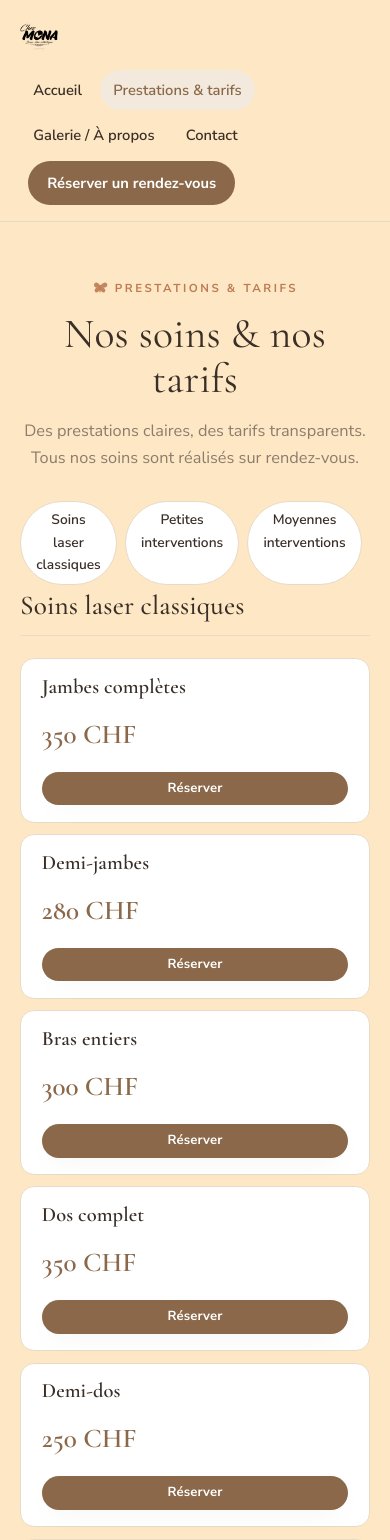
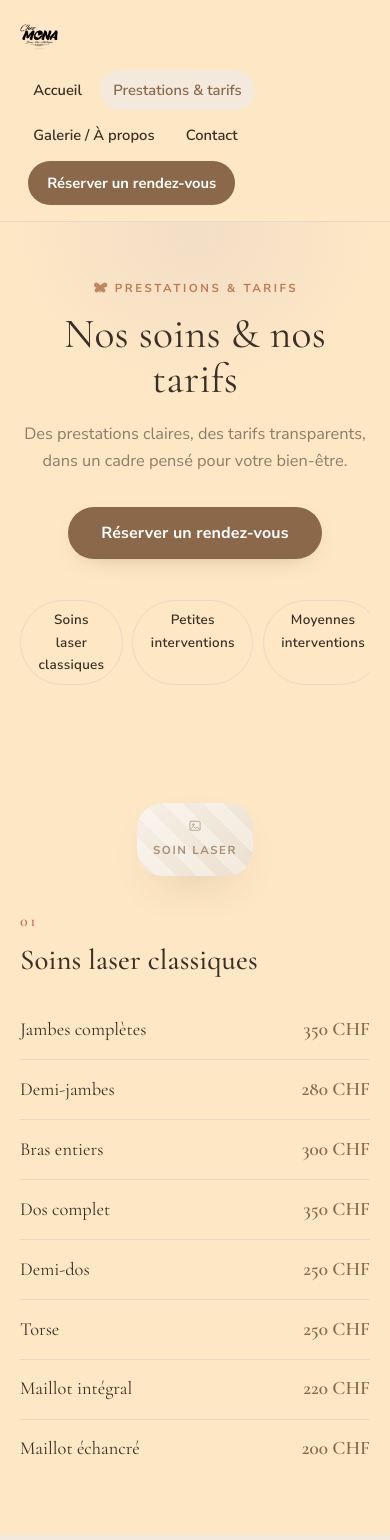
Before and after one commit to NelsonAlmeida5/chezmona, a Nuxt app: page /prestations in a window 390 px wide. Shown: the top 1540 px of the page. Built offline with nearby package versions, Linux system fonts and the light colour scheme.

Commit message:
style: refine prestations page design

```diff
--- a/app/components/PriceCategory.vue
+++ b/app/components/PriceCategory.vue
@@ -1,35 +1,81 @@
 <script setup lang="ts">
 import type { PrestationCategory } from '~/data/prestations'
 
-defineProps<{
+const props = defineProps<{
   category: PrestationCategory
+  imageLabel: string
+  reverse?: boolean
 }>()
+
+const orderLabel = String(props.category.order).padStart(2, '0')
 </script>
 
 <template>
-  <div :id="`cat-${category.id}`" class="price-cat">
-    <div class="price-cat__head">
+  <div :id="`cat-${category.id}`" class="price-cat" :class="{ 'price-cat--reverse': reverse }">
+    <div class="price-cat__media">
+      <ImagePlaceholder :label="imageLabel" />
+    </div>
+    <div class="price-cat__content">
+      <span class="price-cat__index">{{ orderLabel }}</span>
       <h2>{{ category.title }}</h2>
+      <div class="price-cat__list">
+        <PriceRow v-for="item in category.items" :key="item.id" :item="item" />
+      </div>
     </div>
-    <PriceRow
-      v-for="item in category.items"
-      :key="item.id"
-      :item="item"
-    />
   </div>
 </template>
 
 <style scoped>
 .price-cat {
-  margin-bottom: clamp(40px, 6vw, 64px);
+  display: grid;
+  grid-template-columns: .95fr 1.05fr;
+  gap: clamp(32px, 5vw, 64px);
+  align-items: center;
   scroll-margin-top: 90px;
 }
-.price-cat__head {
-  margin-bottom: 1.4rem;
-  padding-bottom: .9rem;
-  border-bottom: 1px solid var(--border);
+.price-cat--reverse {
+  grid-template-columns: 1.05fr .95fr;
 }
-.price-cat__head h2 {
-  font-size: clamp(1.7rem, 3.5vw, 2.4rem);
+.price-cat--reverse .price-cat__media {
+  order: 2;
+}
+.price-cat__media {
+  aspect-ratio: 4 / 5;
+  border-radius: var(--radius-lg);
+  overflow: hidden;
+  background: var(--linen);
+  box-shadow: var(--shadow);
+}
+.price-cat__index {
+  display: block;
+  font-family: var(--display);
+  font-size: 1rem;
+  font-weight: 600;
+  letter-spacing: .16em;
+  color: var(--terra);
+  margin-bottom: .6rem;
+}
+.price-cat__content h2 {
+  font-size: clamp(1.8rem, 3.5vw, 2.5rem);
+  margin-bottom: 1.6rem;
+}
+.price-cat__list {
+  display: flex;
+  flex-direction: column;
+}
+
+@media (max-width: 860px) {
+  .price-cat,
+  .price-cat--reverse {
+    grid-template-columns: 1fr;
+  }
+  .price-cat--reverse .price-cat__media {
+    order: 0;
+  }
+  .price-cat__media {
+    max-width: 420px;
+    margin-inline: auto;
+    aspect-ratio: 16 / 10;
+  }
 }
 </style>
--- a/app/components/PriceRow.vue
+++ b/app/components/PriceRow.vue
@@ -8,83 +8,71 @@ defineProps<{
 
 <template>
   <div class="price-row">
-    <div class="price-row__info">
-      <h3>{{ item.title }}</h3>
-      <p v-if="item.description">{{ item.description }}</p>
-    </div>
-    <div class="price-row__meta">
-      <span v-if="item.meta" class="tag">{{ item.meta }}</span>
+    <div class="price-row__line">
+      <span class="price-row__title">
+        {{ item.title }}
+        <span v-if="item.meta" class="price-row__meta">{{ item.meta }}</span>
+      </span>
+      <span class="price-row__leader" aria-hidden="true" />
       <span class="price-row__price">{{ item.price }}</span>
     </div>
-    <NuxtLink to="#reservation" class="btn btn--primary">Réserver</NuxtLink>
+    <p v-if="item.description" class="price-row__desc">{{ item.description }}</p>
   </div>
 </template>
 
 <style scoped>
 .price-row {
-  display: grid;
-  grid-template-columns: 1fr auto auto;
-  gap: 1.2rem;
-  align-items: center;
-  background: var(--card);
-  border: 1px solid var(--border);
-  border-radius: 14px;
-  padding: 1.05rem 1.3rem;
-  margin-bottom: .7rem;
-  transition: border-color .25s, box-shadow .25s;
+  padding: .85rem 0;
+  border-bottom: 1px solid var(--border);
 }
-.price-row:hover {
-  border-color: var(--blush);
-  box-shadow: var(--shadow-sm);
+.price-row:last-child {
+  border-bottom: none;
 }
-.price-row__info h3 {
-  font-size: 1.28rem;
-  font-weight: 600;
+.price-row__line {
+  display: flex;
+  align-items: baseline;
+  gap: .6rem;
 }
-.price-row__info p {
-  margin: .15rem 0 0;
-  font-size: .88rem;
-  color: var(--stone);
+.price-row__title {
+  font-family: var(--display);
+  font-size: 1.15rem;
+  color: var(--ink);
+  white-space: nowrap;
 }
 .price-row__meta {
-  display: flex;
-  align-items: center;
-  gap: .9rem;
+  font-family: var(--body);
+  font-size: .76rem;
+  font-weight: 600;
+  color: var(--stone);
+  margin-left: .5em;
 }
-.tag {
-  display: inline-flex;
-  align-items: center;
-  font-size: .8rem;
-  font-weight: 700;
-  color: var(--stone);
-  background: var(--sand);
-  padding: .4em .8em;
-  border-radius: 999px;
-  white-space: nowrap;
+.price-row__leader {
+  flex: 1;
+  border-bottom: 1px dotted var(--border);
+  transform: translateY(-5px);
 }
 .price-row__price {
   font-family: var(--display);
-  font-size: 1.7rem;
+  font-size: 1.2rem;
   font-weight: 600;
   color: var(--brown);
   white-space: nowrap;
 }
-.price-row .btn {
-  padding: .7em 1.2em;
-  font-size: .82rem;
+.price-row__desc {
+  margin: .3rem 0 0;
+  font-size: .85rem;
+  color: var(--stone);
 }
 
-@media (max-width: 620px) {
-  .price-row {
-    grid-template-columns: 1fr;
-    gap: .9rem;
-    text-align: left;
+@media (max-width: 480px) {
+  .price-row__leader {
+    display: none;
   }
-  .price-row__meta {
+  .price-row__line {
     justify-content: space-between;
   }
-  .price-row .btn {
-    width: 100%;
+  .price-row__title {
+    white-space: normal;
   }
 }
 </style>
--- a/app/pages/prestations.vue
+++ b/app/pages/prestations.vue
@@ -2,18 +2,27 @@
 import { prestationCategories, packages } from '~/data/prestations'
 
 useHead({ title: 'Prestations & tarifs — Chez Mona' })
+
+// Labels d'images par catégorie — purement présentation, la donnée en base n'est pas modifiée.
+const categoryImages: Record<string, string> = {
+  'soins-laser-classiques': 'Soin laser',
+  'petites-interventions': 'Soin esthétique',
+  'moyennes-interventions': 'Ambiance cabinet'
+}
 </script>
 
 <template>
   <div>
     <!-- Hero -->
     <section class="section hero-section">
-      <div class="wrap center">
+      <div class="wrap">
+        <div class="hero-inner center">
           <SectionEyebrow text="Prestations & tarifs" center />
           <h1 class="h-xl">Nos soins &amp; nos tarifs</h1>
           <p class="lead center">
-          Des prestations claires, des tarifs transparents. Tous nos soins sont réalisés sur rendez-vous.
+            Des prestations claires, des tarifs transparents, dans un cadre pensé pour votre bien-être.
           </p>
+          <NuxtLink to="#reservation" class="btn btn--primary btn--lg">Réserver un rendez-vous</NuxtLink>
           <nav class="cat-nav" aria-label="Catégories">
             <a v-for="category in prestationCategories" :key="category.id" :href="`#cat-${category.id}`">
               {{ category.title }}
@@ -21,20 +30,22 @@ useHead({ title: 'Prestations & tarifs — Chez Mona' })
             <a href="#forfaits">Forfaits</a>
           </nav>
         </div>
+      </div>
     </section>
 
-    <!-- Catégories de prestations -->
-    <section class="section categories-section">
+    <!-- Catégories de prestations, alternées texte/image -->
+    <section
+      v-for="(category, index) in prestationCategories"
+      :key="category.id"
+      class="section category-section"
+      :class="{ 'section--sand': index % 2 === 1 }"
+    >
       <div class="wrap">
         <PriceCategory
-          v-for="category in prestationCategories"
-          :key="category.id"
           :category="category"
+          :image-label="categoryImages[category.id]"
+          :reverse="index % 2 === 1"
         />
-        <p class="pending-note">
-          <strong>Tarifs provisoires —</strong>
-          transcrits depuis les visuels transmis par la cliente, à valider avec elle avant la mise en ligne définitive.
-        </p>
       </div>
     </section>
 
@@ -44,6 +55,7 @@ useHead({ title: 'Prestations & tarifs — Chez Mona' })
         <div class="section-head center">
           <SectionEyebrow text="Forfaits" center />
           <h2 class="h-lg">Nos forfaits</h2>
+          <p class="lead center">Des formules complètes pour prendre soin de vous, en une seule séance.</p>
         </div>
         <div class="package-grid">
           <PackageCard v-for="pkg in packages" :key="pkg.id" :pkg="pkg" />
@@ -51,25 +63,15 @@ useHead({ title: 'Prestations & tarifs — Chez Mona' })
       </div>
     </section>
 
-    <!-- Section visuelle -->
-    <section class="section">
+    <!-- Note tarifs -->
     <div class="wrap">
-        <div class="visual-grid">
-          <div class="visual-grid__tile">
-            <ImagePlaceholder label="Cabine de soin" />
+      <p class="pricing-note center">
+        Les tarifs affichés seront confirmés avec le salon avant la mise en ligne finale.
+      </p>
     </div>
-          <div class="visual-grid__tile">
-            <ImagePlaceholder label="Espace laser" />
-          </div>
-          <div class="visual-grid__tile">
-            <ImagePlaceholder label="Produits" />
-          </div>
-        </div>
-      </div>
-    </section>
 
     <!-- CTA final -->
-    <section class="section section--sand">
+    <section class="section">
       <div class="wrap">
         <CtaBand
           title="Une question sur nos soins ?"
@@ -83,85 +85,87 @@ useHead({ title: 'Prestations & tarifs — Chez Mona' })
 </template>
 
 <style scoped>
+/* ---- Hero ---- */
 .hero-section {
-  padding-bottom: 0;
+  position: relative;
+  overflow: hidden;
 }
-.categories-section {
-  padding-top: 0;
+.hero-section::before {
+  content: "";
+  position: absolute;
+  inset: -10% -10% auto;
+  height: 60%;
+  z-index: 0;
+  pointer-events: none;
+  background: radial-gradient(55% 70% at 50% 20%, rgba(233, 214, 200, .55), transparent 70%);
+}
+.hero-inner {
+  position: relative;
+  z-index: 1;
+  max-width: 720px;
+  margin-inline: auto;
+}
+.hero-inner .lead {
+  margin: 1.2rem auto 2rem;
+}
+.hero-inner .btn {
+  margin-bottom: 2.6rem;
 }
 
 .cat-nav {
   display: flex;
   flex-wrap: wrap;
-  gap: .5rem;
+  gap: .6rem;
   justify-content: center;
-  margin-top: 1.8rem;
 }
 .cat-nav a {
   font-weight: 600;
-  font-size: .86rem;
-  padding: .5em 1.1em;
+  font-size: .84rem;
+  letter-spacing: .02em;
+  padding: .6em 1.3em;
   border-radius: 999px;
-  background: #fff;
+  background: transparent;
   border: 1px solid var(--border);
   color: var(--ink);
-  transition: border-color .2s, color .2s;
+  transition: border-color .2s, color .2s, background .2s;
 }
 .cat-nav a:hover {
   border-color: var(--brown);
   color: var(--brown);
+  background: var(--sand);
 }
 
-.pending-note {
-  background: var(--sand);
-  border: 1px dashed var(--border);
-  border-radius: 14px;
-  padding: 1.1rem 1.3rem;
-  font-size: .88rem;
-  color: var(--stone);
-  margin-top: 2rem;
-}
-
+/* ---- Forfaits ---- */
 .section-head {
   max-width: 62ch;
 }
 .section-head.center {
   margin-inline: auto;
 }
-
 .package-grid {
   display: grid;
-  grid-template-columns: repeat(4, 1fr);
-  gap: 1.2rem;
-  margin-top: 2.4rem;
+  grid-template-columns: repeat(2, 1fr);
+  gap: 1.4rem;
+  margin-top: 2.6rem;
 }
 
-.visual-grid {
-  display: grid;
-  grid-template-columns: repeat(3, 1fr);
-  gap: 1rem;
-}
-.visual-grid__tile {
-  aspect-ratio: 4 / 3;
-  border-radius: var(--radius);
-  overflow: hidden;
-  background: var(--linen);
+/* ---- Note tarifs ---- */
+.pricing-note {
+  max-width: 640px;
+  margin: 0 auto;
+  padding-bottom: clamp(40px, 6vw, 64px);
+  font-size: .82rem;
+  font-style: italic;
+  color: var(--stone);
 }
 
-@media (max-width: 1000px) {
+/* ---- Responsive ---- */
+@media (max-width: 700px) {
   .package-grid {
-    grid-template-columns: repeat(2, 1fr);
-  }
-}
-@media (max-width: 780px) {
-  .visual-grid {
     grid-template-columns: 1fr;
   }
 }
 @media (max-width: 620px) {
-  .package-grid {
-    grid-template-columns: 1fr;
-  }
   .cat-nav {
     justify-content: flex-start;
     overflow-x: auto;
```
Also changed, not shown: app/components/PackageCard.vue (+44 -33 lines). Lines whose indentation alone changed are shown as unchanged.
